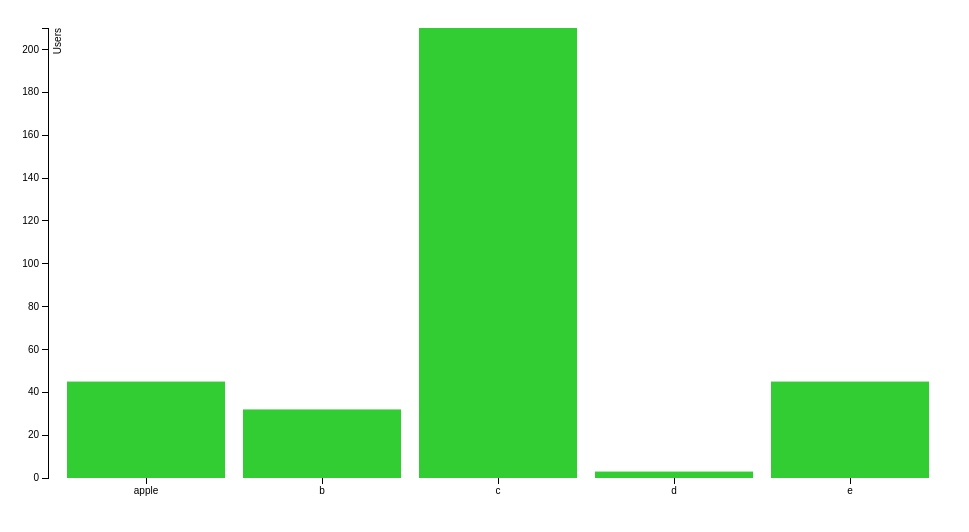
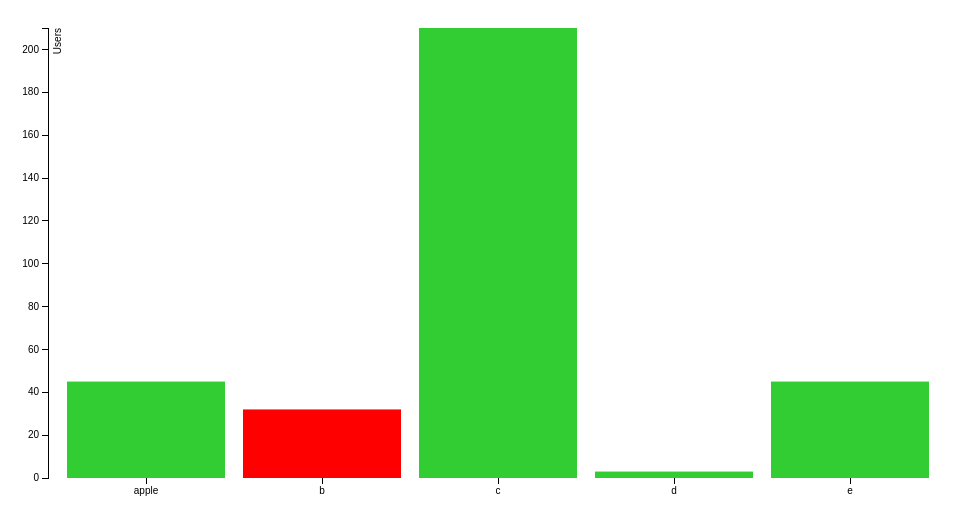
Before and after one commit to matnel/euhackathon-2013, a website: page plots/index2.html in a window 1280 px wide. Shown: the whole page, without its empty margins (0-969 px from the left). Drawn offline with nearby package versions, Linux system fonts and the light colour scheme.

Commit message:
Erivärinen baari

```diff
--- a/plots/index2.html
+++ b/plots/index2.html
@@ -16,7 +16,6 @@ body {
 .bar {
   fill: limegreen;
 }
-
 .x.axis path {
   display: none;
 }
@@ -79,6 +78,11 @@ d3.tsv("data3.tsv", type, function(error, data) {
       .attr("y", function(d) { return y(d.amount); })
       .attr("height", function(d) { return height - y(d.amount); });
 
+
+svg.selectAll(".bar")
+        .data(data)                      // <== This line
+        .style("fill", function(d, i){return d.alpha == "b"?"red":"limegreen";});
+
 });
 
 function type(d) {
```
